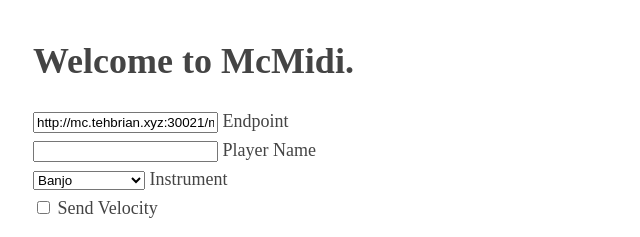
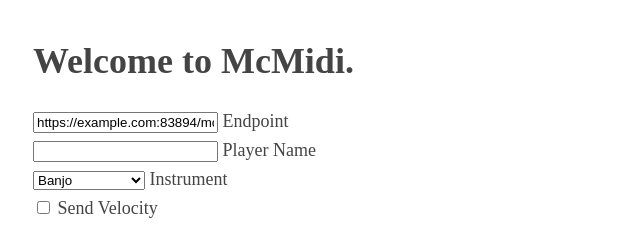
Before and after one commit to mcmidi-uwu/web, a plain HTML site: page index.html in a window 1280 px wide. Shown: the top 237 px of the page, 282-922 px from the left. Drawn offline with Linux system fonts and the light colour scheme; a script that the page names is missing.

Commit message:
Change default endpoint value

```diff
--- a/index.html
+++ b/index.html
@@ -9,7 +9,7 @@
 <body>
     <h1>Welcome to McMidi.</h1>
 
-    <input type="text" id="endpoint" name="endpoint" value="http://mc.tehbrian.xyz:30021/mcmidi">
+    <input type="text" id="endpoint" name="endpoint" value="https://example.com:83894/mcmidi">
     <label for="endpoint">Endpoint</label>
     <br>
     <input type="text" id="player-name" name="player-name" value="">
```
